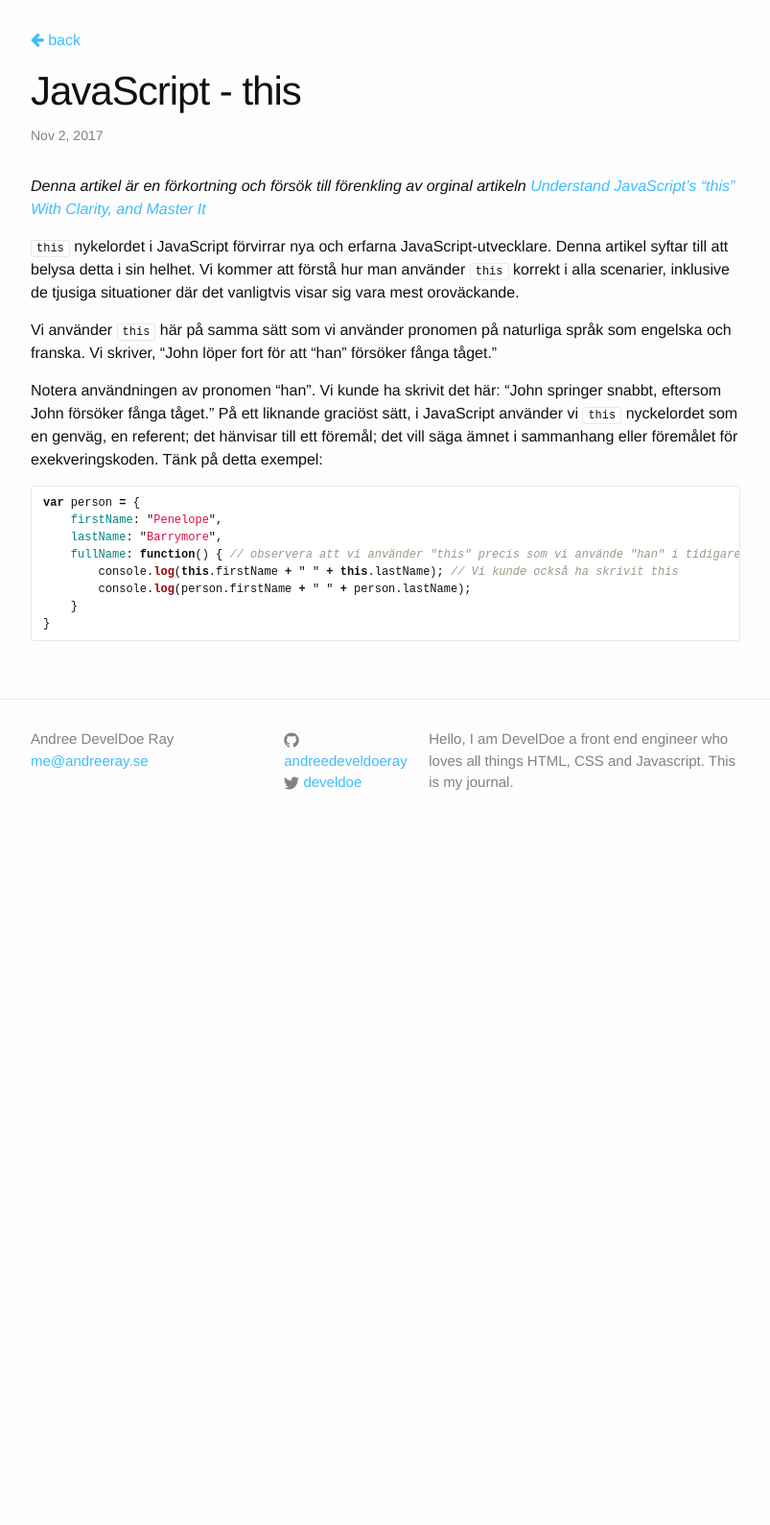
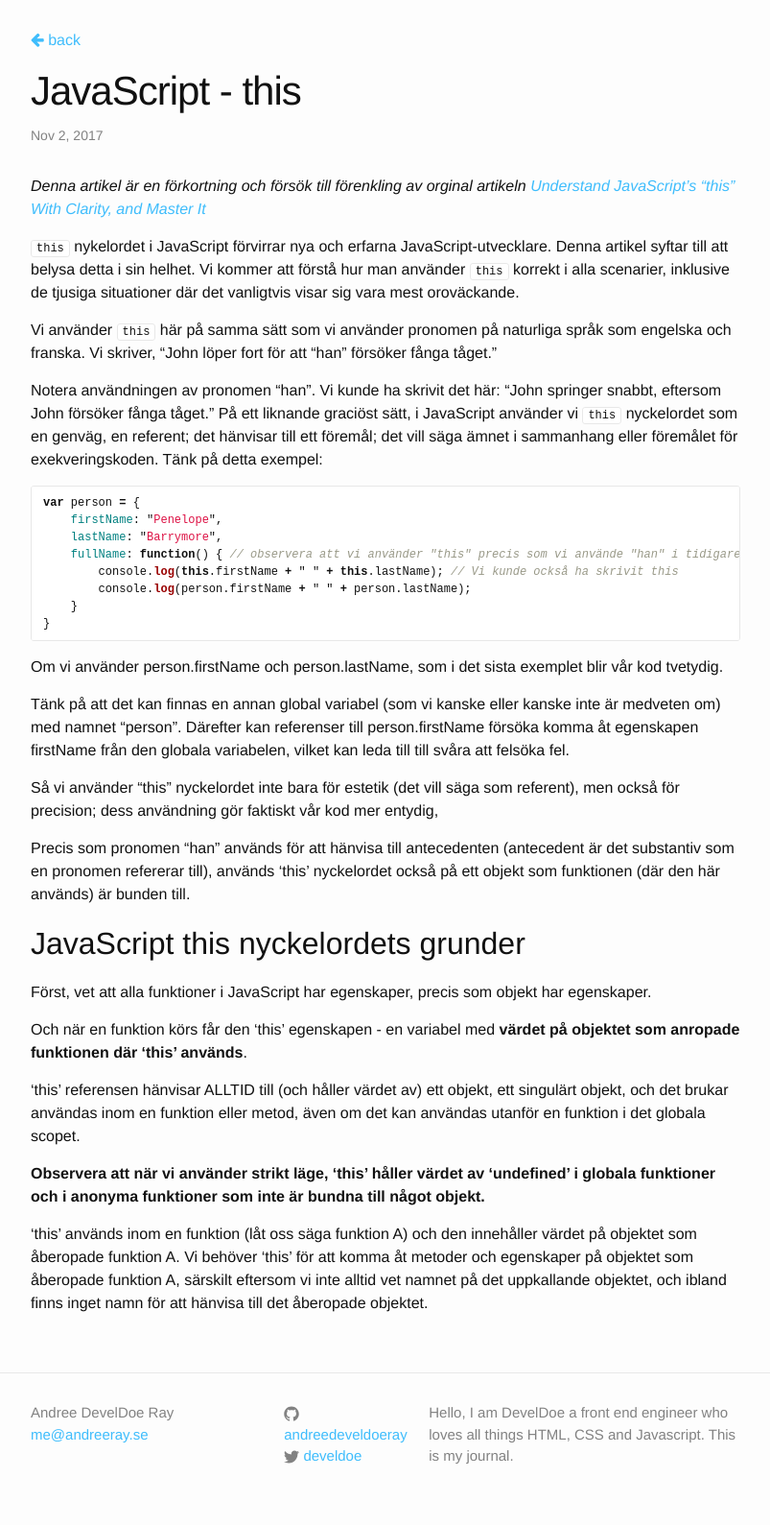
Before and after one commit to develdoe/develdoe.github.io, a Jekyll site: the page built from _posts/2017-11-02-javascript-this.md, in a window 1280 px wide. Shown: the whole page at 96% size, without its empty margins (238-1041 px from the left). Built offline with Jekyll 4.4.1, drawn with Linux system fonts in a browser that asks for light colours; before the commit the page ends 900 px from its top, so only the background shows below that.

Commit message:
Update 2017-11-02-javascript-this.md

````diff
--- a/_posts/2017-11-02-javascript-this.md
+++ b/_posts/2017-11-02-javascript-this.md
@@ -21,3 +21,23 @@ var person = {
     }
 }
 ```
+
+Om vi använder person.firstName och person.lastName, som i det sista exemplet blir vår kod tvetydig.
+
+Tänk på att det kan finnas en annan global variabel (som vi kanske eller kanske inte är medveten om) med namnet "person". Därefter kan referenser till person.firstName försöka komma åt egenskapen firstName från den globala variabelen, vilket kan leda till till svåra att felsöka fel.
+
+Så vi använder "this" nyckelordet inte bara för estetik (det vill säga som referent), men också för precision; dess användning gör faktiskt vår kod mer entydig,
+
+Precis som pronomen "han" används för att hänvisa till antecedenten (antecedent är det substantiv som en pronomen refererar till), används 'this' nyckelordet också på ett objekt som funktionen (där den här används) är bunden till.
+
+## JavaScript this nyckelordets grunder
+
+Först, vet att alla funktioner i JavaScript har egenskaper, precis som objekt har egenskaper.
+
+Och när en funktion körs får den 'this' egenskapen - en variabel med **värdet på objektet som anropade funktionen där 'this' används**.
+
+'this' referensen hänvisar ALLTID till (och håller värdet av) ett objekt, ett singulärt objekt, och det brukar användas inom en funktion eller metod, även om det kan användas utanför en funktion i det globala scopet.
+
+**Observera att när vi använder strikt läge, 'this' håller värdet av 'undefined' i globala funktioner och i anonyma funktioner som inte är bundna till något objekt.**
+
+'this' används inom en funktion (låt oss säga funktion A) och den innehåller värdet på objektet som åberopade funktion A. Vi behöver 'this' för att komma åt metoder och egenskaper på objektet som åberopade funktion A, särskilt eftersom vi inte alltid vet namnet på det uppkallande objektet, och ibland finns inget namn för att hänvisa till det åberopade objektet.
````
